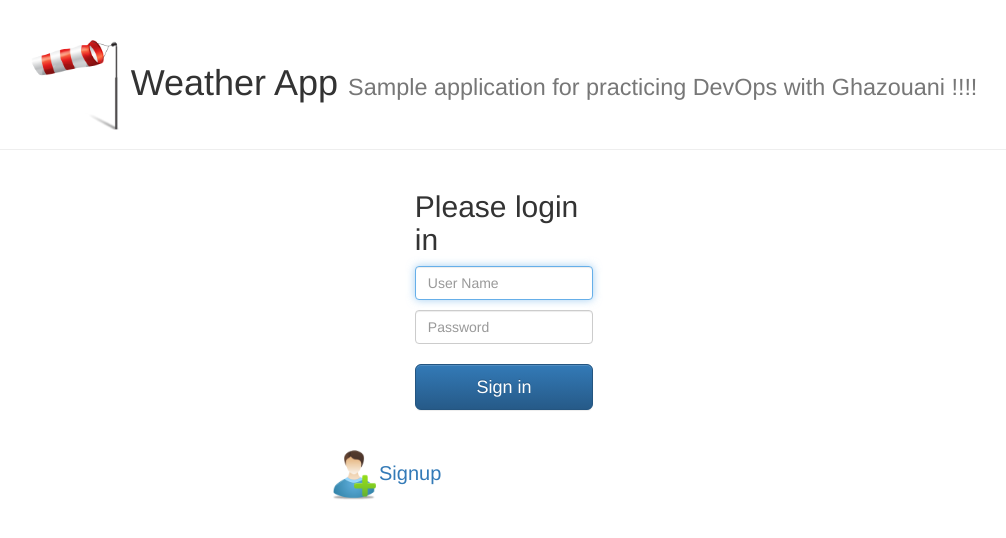
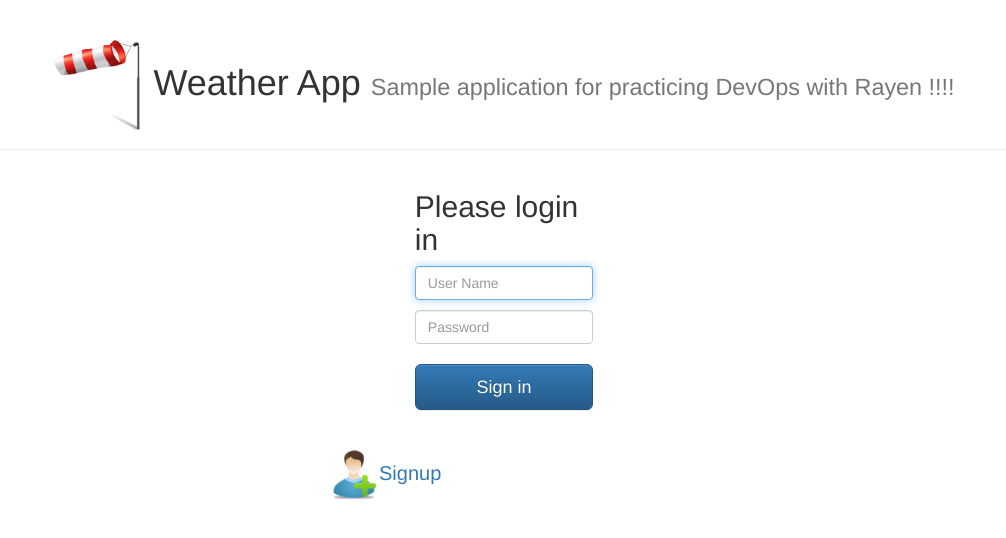
Before and after one commit to GhazouaniHichem/microservices-weather-app-code, a website: page microservices/UI/public/login.html in a window 1280 px wide. Shown: the whole page, without its empty margins (136-1142 px from the left). Drawn offline with nearby package versions, Linux system fonts and the light colour scheme; files whose address does not match are found by name.

Commit message:
Changes on UI

```diff
--- a/microservices/UI/public/login.html
+++ b/microservices/UI/public/login.html
@@ -28,7 +28,7 @@
 <body>
 <div class="page-header text-center">
     <h1><img src="logo.png" alt="Weather App" width="90px" style="-webkit-transform: scaleX(-1);transform: scaleX(-1)"> Weather App
-        <small>Sample application for practicing DevOps with Ghazouani !!!!</small></h1>
+        <small>Sample application for practicing DevOps with Rayen !!!!</small></h1>
 </div>
 <div class="container-fluid">
     <form class="form-signin col-xs-8 col-xs-offset-2  col-sm-6 col-sm-offset-3 col-md-4 col-sm-offset-4 col-lg-2 col-lg-offset-5" method="post" action="/login">
```
